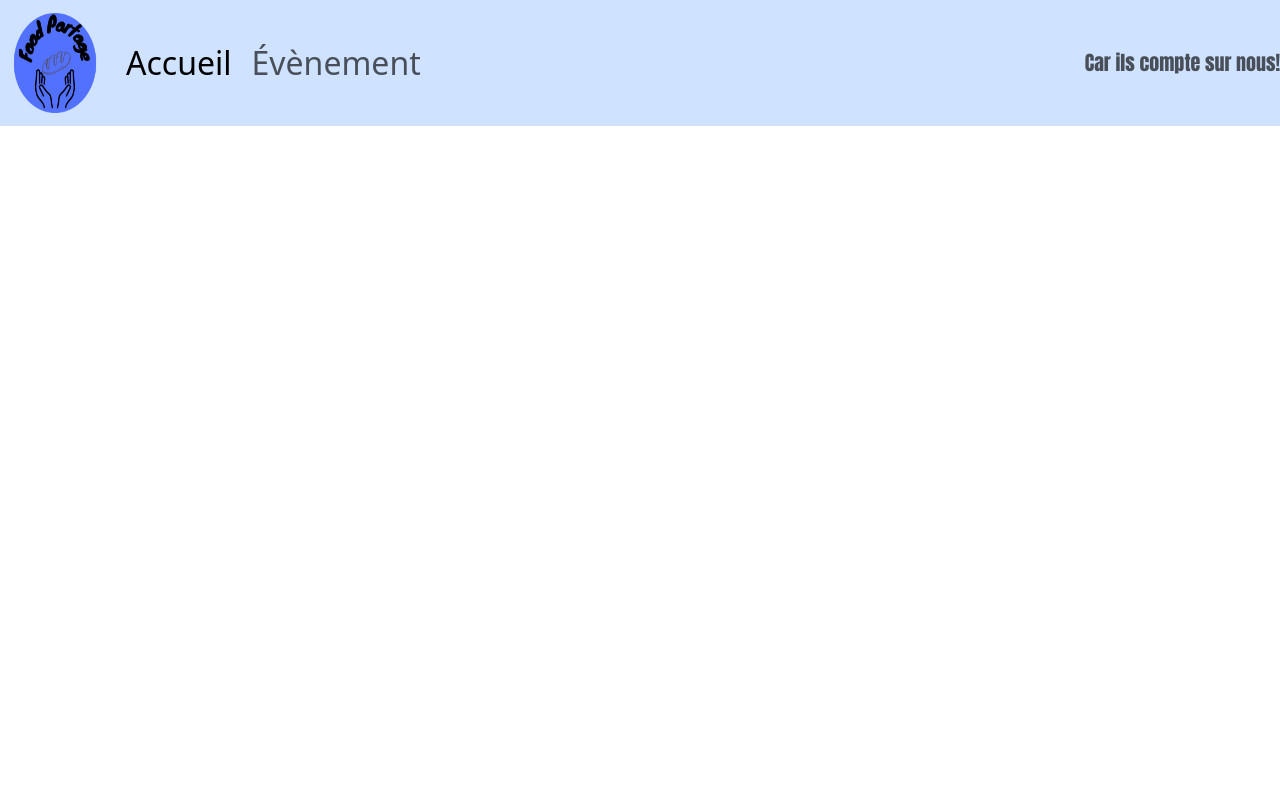
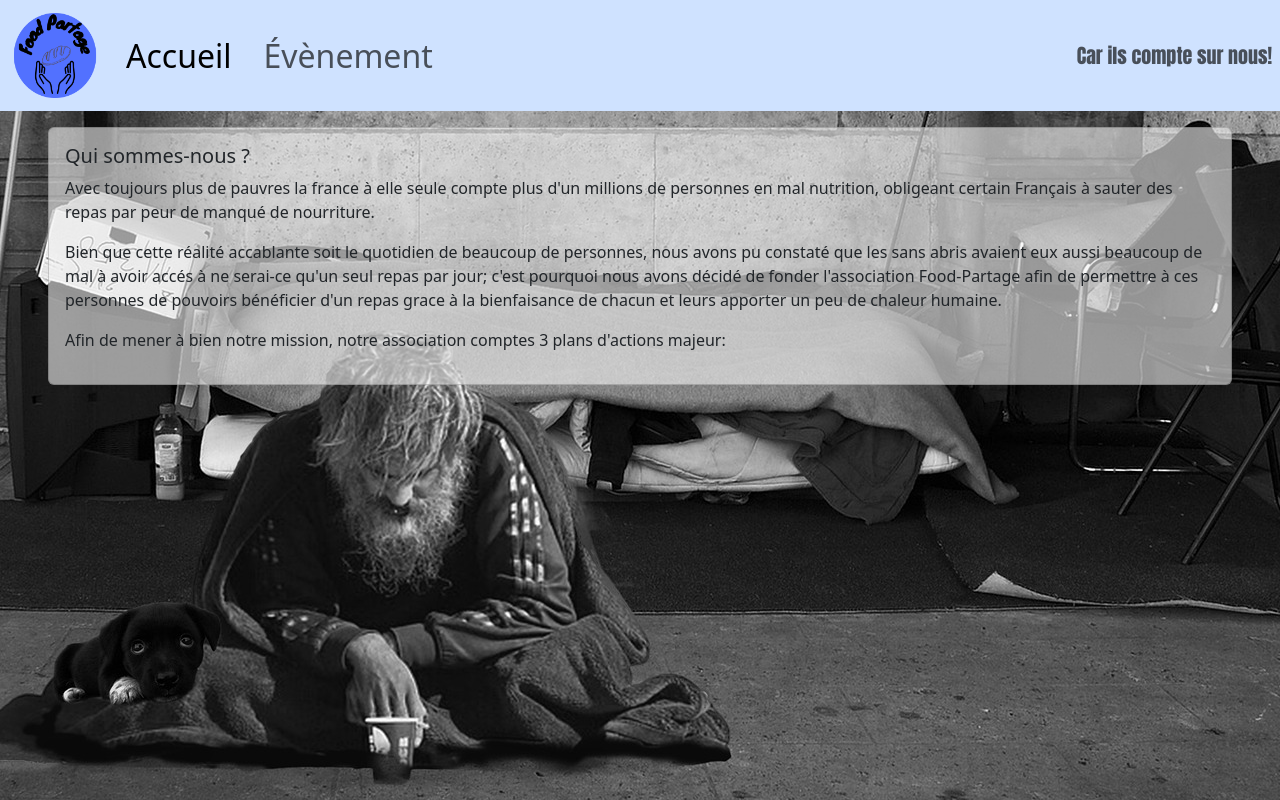
Before and after one commit to DenisPinzin/Food-Partage, a plain HTML site: page index.html in a window 1280 px wide. Drawn offline with nearby package versions, Linux system fonts and the light colour scheme.

Commit message:
Add background main image and introduction card

```diff
--- a/index.html
+++ b/index.html
@@ -12,8 +12,10 @@
     <title>Food Partage</title>
 </head>
 <body>
+
+    <!--NAVBAR-->
     <header>
-        <nav class="navbar navbar-expand-sm bg-primary-subtle">
+        <nav class="navbar navbar-expand-md bg-primary-subtle">
 
               <a class="navbar-brand me-2" href="#"><img class="nav-logo" src="logo.png" alt=""></a>
               <button class="navbar-toggler"
@@ -30,20 +32,36 @@
               </button>
               <div class="collapse navbar-collapse" id="navbarText">
                 <ul class="navbar-nav me-auto mb-2 mb-lg-0">
-                  <li class="nav-item">
+                  <li class="nav-item pe-3">
                     <a class="nav-link active fs-2" aria-current="page" href="#">Accueil</a>
                   </li>
-                  <li class="nav-item ms-1">
+                  <li class="nav-item">
                     <a class="nav-link fs-2" href="#">Évènement</a>
                   </li>
                 </ul>
-                <span class="font-Anton navbar-text fs-5">
+                <span class="font-Anton navbar-text fs-5 me-2">
                   Car ils compte sur nous!
                 </span>
               </div>
-
           </nav>
     </header>
+
+    <!--MAIN-->
+    <main class="position-fixed">
+      <div class="card card-block mx-md-5 mt-3 p-3">
+          <h5 class="card-title">Qui sommes-nous ?</h5>
+          <p>Avec toujours plus de pauvres la france à elle seule compte plus d'un millions de
+            personnes en mal nutrition, obligeant certain Français à sauter des repas par peur de
+            manqué de nourriture.</p>
+            <p>Bien que cette réalité accablante soit le quotidien de beaucoup de
+            personnes, nous avons pu constaté que les sans abris avaient eux aussi beaucoup de mal à
+            avoir accés à ne serai-ce qu'un seul repas par jour; c'est pourquoi nous avons décidé de
+            fonder l'association Food-Partage afin de permettre à ces personnes de pouvoirs bénéficier
+            d'un repas grace à la bienfaisance de chacun et leurs apporter un peu de chaleur humaine.</p>
+            <p>Afin de mener à bien notre mission, notre association comptes 3 plans d'actions majeur:</p>
+        </div>
+
+    </main>
     <!--Popper-->
     <script src="https://cdn.jsdelivr.net/npm/bootstrap@5.3.0-alpha1/dist/js/bootstrap.bundle.min.js"></script>
 </body>
--- a/style.css
+++ b/style.css
@@ -5,9 +5,19 @@ html, body {
 
 .nav-logo {
     width: 110px;
-    height: 100px;
+    height: 85px;
 }
 
 .font-Anton {
     font-family: 'Anton', sans-serif;
 }
+
+main {
+    background-color: black;
+    background-image: url("homeless-man.jpg");
+    background-repeat: no-repeat;
+    background-position: -200px -526px;
+    width: auto;
+    height: 100vh;
+}
+.card-block { background-color: rgba(245, 245, 245, 0.6); }
```
